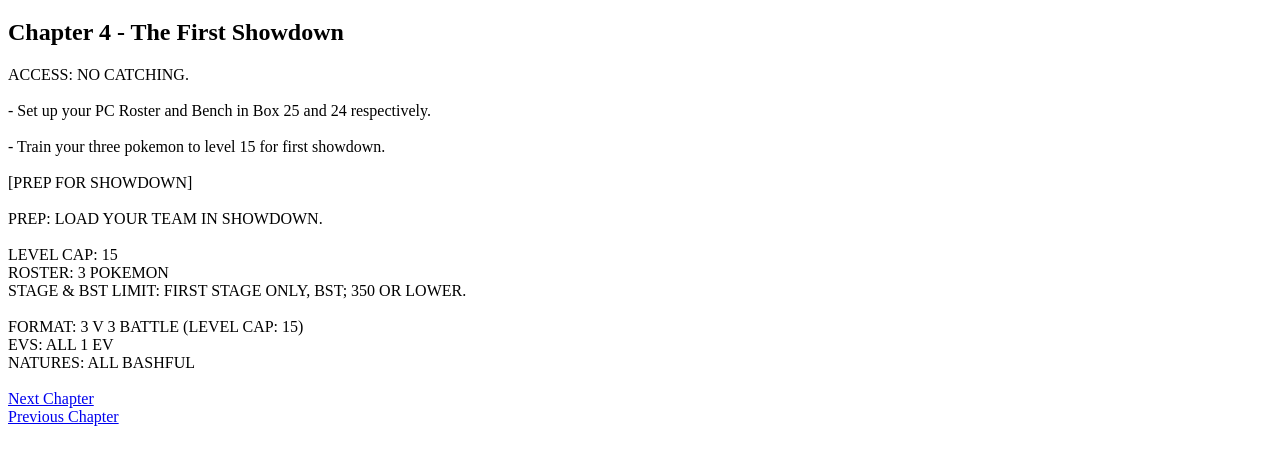
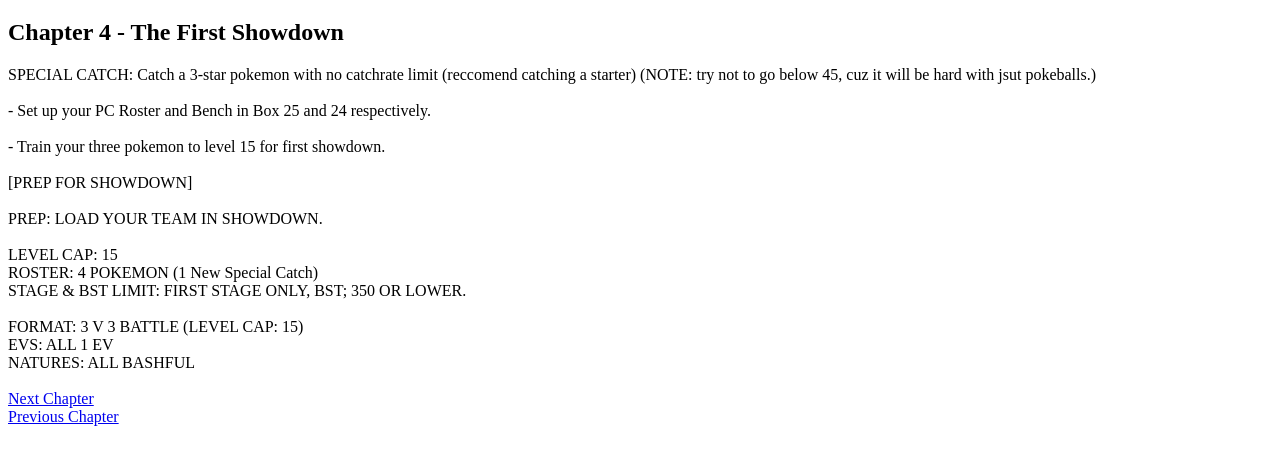
Before and after one commit to joyboy167/adamcreates, a plain HTML site: page 2. chapter list/4. chapter-4.html in a window 1280 px wide. Shown: the part 87-552 px from the top of the page. Drawn offline with Linux system fonts and the light colour scheme.

Commit message:
Update 4. chapter-4.html

```diff
--- a/2. chapter list/4. chapter-4.html
+++ b/2. chapter list/4. chapter-4.html
@@ -33,7 +33,8 @@
 
 <p>
 
-ACCESS: NO CATCHING.
+SPECIAL CATCH: Catch a 3-star pokemon with no catchrate limit (reccomend catching a starter)
+    (NOTE: try not to go below 45, cuz it will be hard with jsut pokeballs.)
 
 <br>
 <br>
@@ -60,7 +61,7 @@
 
 LEVEL CAP: 15
 <br>
-ROSTER: 3 POKEMON
+ROSTER: 4 POKEMON (1 New Special Catch)
 <br>
 STAGE & BST LIMIT: FIRST STAGE ONLY, BST; 350 OR LOWER.
 
```
